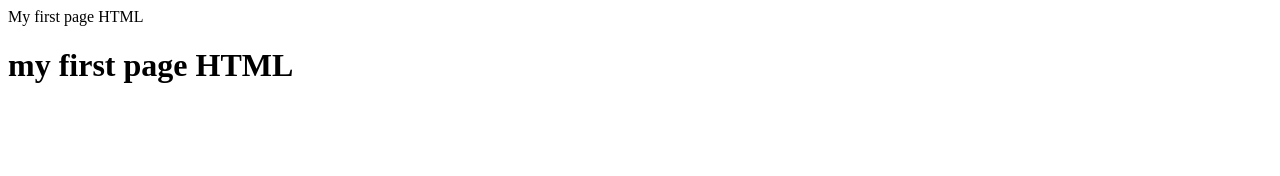
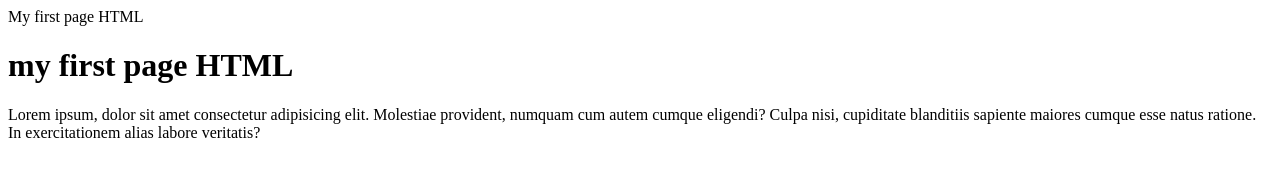
Before and after one commit to RyanKesley/html-lesson, a plain HTML site: page index.html in a window 1280 px wide. Drawn offline with Linux system fonts and the light colour scheme.

Commit message:
Adicionado lorem

```diff
--- a/index.html
+++ b/index.html
@@ -8,5 +8,7 @@
 </head>
 <body>
     <h1>my first page HTML</h1>
+
+    <p>Lorem ipsum, dolor sit amet consectetur adipisicing elit. Molestiae provident, numquam cum autem cumque eligendi? Culpa nisi, cupiditate blanditiis sapiente maiores cumque esse natus ratione. In exercitationem alias labore veritatis?</p>
 </body>
 </html>
```
